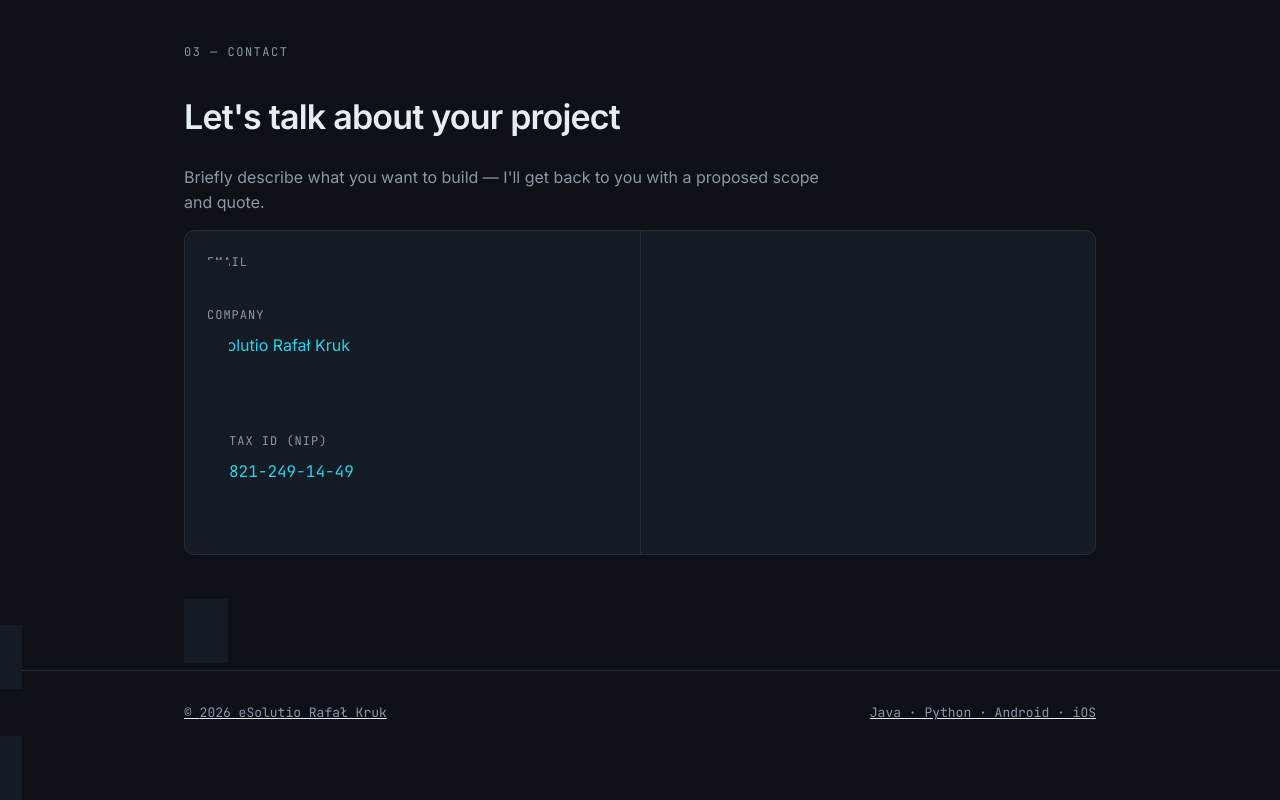
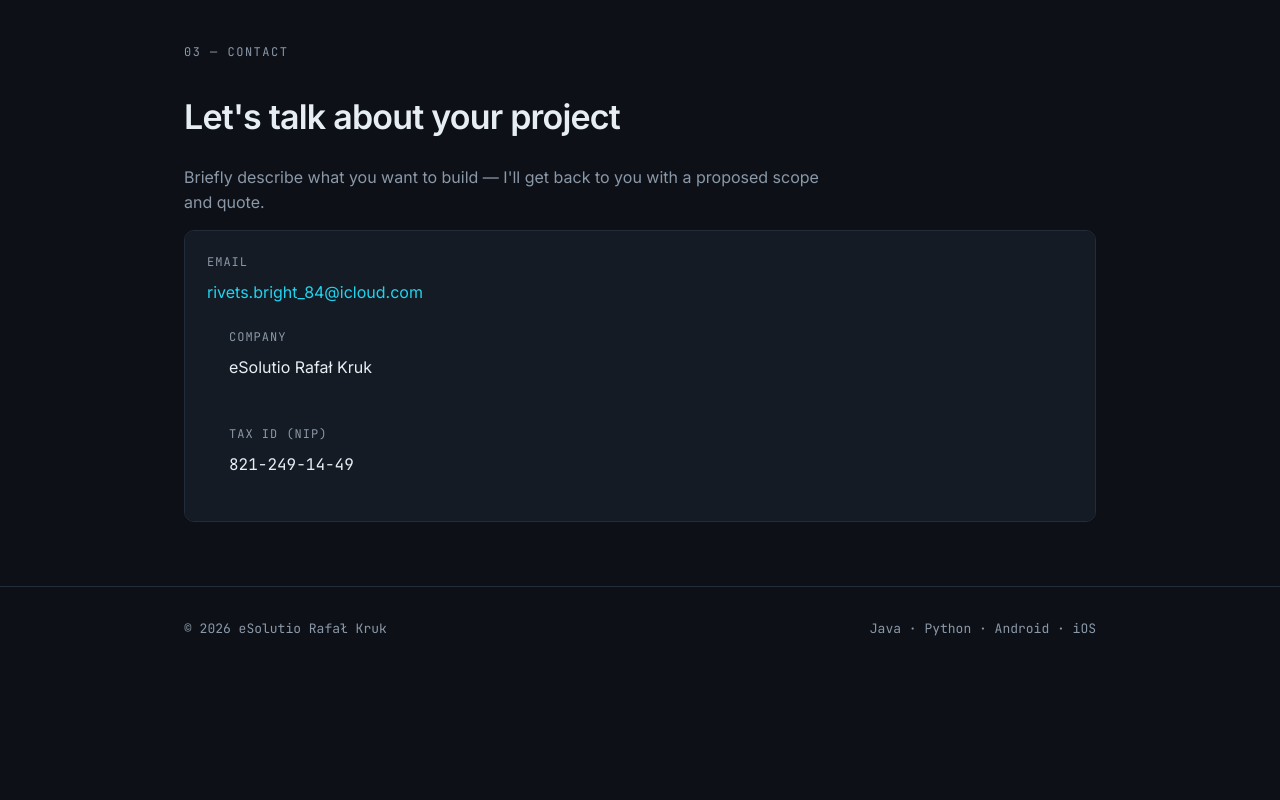
Before and after one commit to gliglis/eSolutio, a plain HTML site: page index.html in a window 1280 px wide. Shown: the part 1737-2537 px from the top of the page. After the commit the page ends 2409 px from the top, so only its background shows below. Drawn offline with Linux system fonts and the light colour scheme.

Commit message:
Update index.html

```diff
--- a/index.html
+++ b/index.html
@@ -175,8 +175,7 @@
     <div class="contact-grid">
       <div class="cell">
         <div class="k">Email</div>
-        <div class="v"><a href="mailto:rivets.bright_84@icloud.com>rivets.bright_84@icloud.com</a></div>
-      </div>
+        <div class="v"><a href="mailto:rivets.bright_84@icloud.com">rivets.bright_84@icloud.com</a></div>
       <div class="cell">
         <div class="k">Company</div>
         <div class="v">eSolutio Rafał Kruk</div>
```
